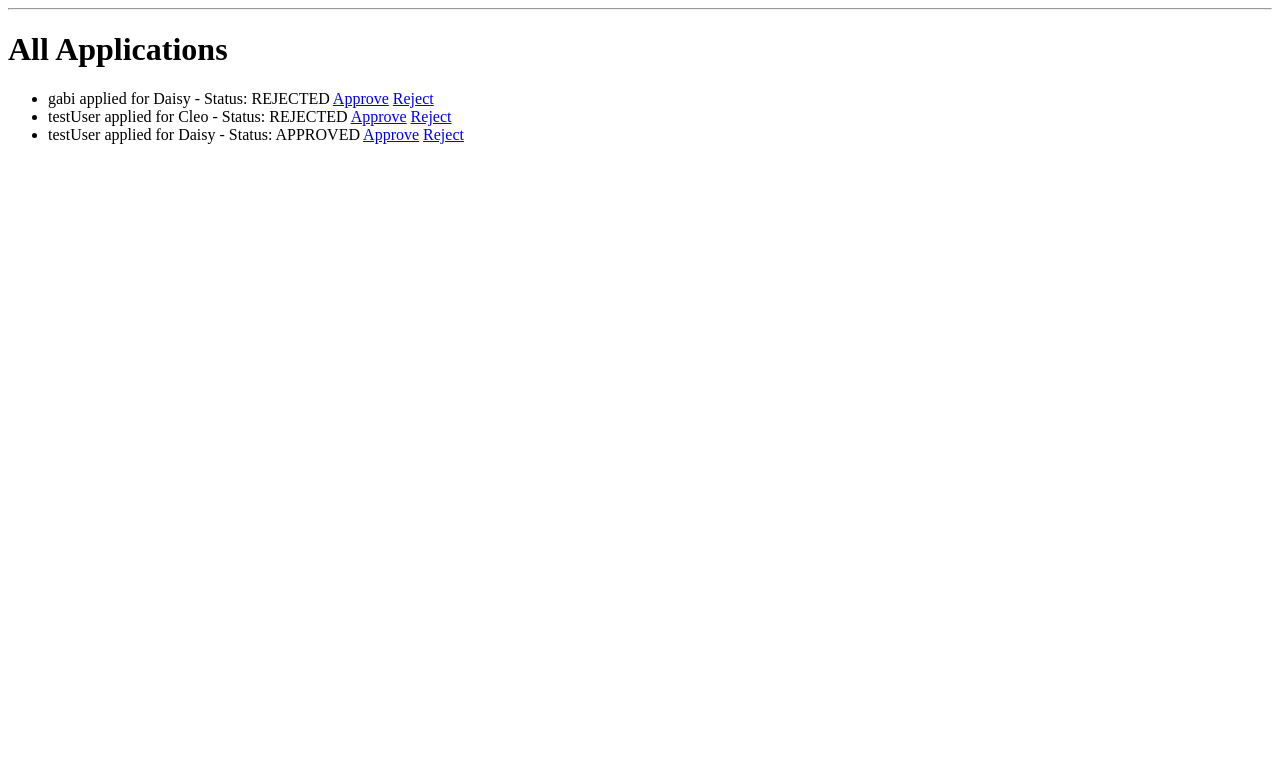
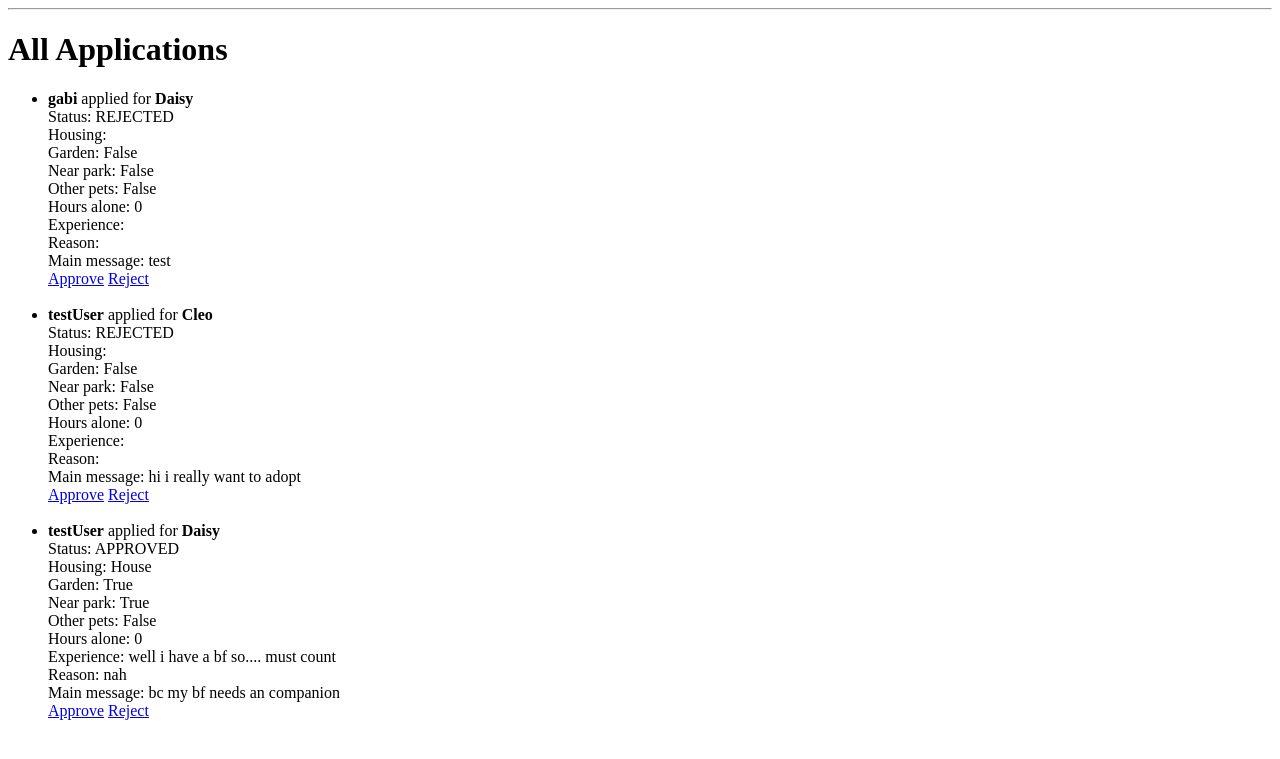
Before and after one commit to GabzStamatov/home4paws, a Django app: page /staff/applications/ in a window 1280 px wide. Shown: the part 26-785 px from the top of the page. Run offline with Django 5.2, Linux system fonts and the light colour scheme; a user stored in the database is signed in; data comes from the database, SQL or seed files in the repository; both versions use the stored data as it was after the commit.

Commit message:
expanded adoption application questions

```diff
--- a/core/models.py
+++ b/core/models.py
@@ -65,6 +65,14 @@ class AdoptionApplication(models.Model):
     pet = models.ForeignKey(Pet, on_delete=models.CASCADE)
 
     application_text = models.TextField()
+    housing_type = models.CharField(max_length=50, blank=True)
+    has_garden = models.BooleanField(default=False)
+    near_park = models.BooleanField(default=False)
+    has_other_pets = models.BooleanField(default=False)
+    pet_experience = models.TextField(blank=True)
+    hours_alone = models.IntegerField(default=0)
+    reason = models.TextField(blank=True)
+
     status = models.CharField(max_length=10, choices=STATUS_CHOICES, default='PENDING')
     created_at = models.DateTimeField(auto_now_add=True)
 
--- a/core/templates/core/my_applications.html
+++ b/core/templates/core/my_applications.html
@@ -1,3 +1,6 @@
+{% extends 'core/base.html' %}
+
+{% block content %}
 <h1>My Applications</h1>
 
 <ul>
@@ -11,3 +14,4 @@
 </ul>
 
 <a href="{% url 'pet_list' %}">Back to pets</a>
+{% endblock %}
--- a/core/templates/core/staff_applications.html
+++ b/core/templates/core/staff_applications.html
@@ -1,19 +1,28 @@
 {% extends 'core/base.html' %}
 
 {% block content %}
-
 <h1>All Applications</h1>
 
 <ul>
     {% for app in applications %}
         <li>
-            {{ app.user.username }} applied for {{ app.pet.name }}
-            - Status: {{ app.status }}
+            <strong>{{ app.user.username }}</strong> applied for <strong>{{ app.pet.name }}</strong><br>
+            Status: {{ app.status }}<br>
+            Housing: {{ app.housing_type }}<br>
+            Garden: {{ app.has_garden }}<br>
+            Near park: {{ app.near_park }}<br>
+            Other pets: {{ app.has_other_pets }}<br>
+            Hours alone: {{ app.hours_alone }}<br>
+            Experience: {{ app.pet_experience }}<br>
+            Reason: {{ app.reason }}<br>
+            Main message: {{ app.application_text }}<br>
 
             <a href="{% url 'approve_application' app.id %}">Approve</a>
             <a href="{% url 'reject_application' app.id %}">Reject</a>
         </li>
+        <br>
+    {% empty %}
+        <li>No applications.</li>
     {% endfor %}
 </ul>
-
 {% endblock %}
--- a/core/views.py
+++ b/core/views.py
@@ -158,6 +158,31 @@ def edit_pet(request, pet_id):
 
 
 @login_required
+def apply_for_pet(request, pet_id):
+    if request.user.profile.role != 'ADOPTER':
+        return HttpResponseForbidden("Only adopters can apply for pets.")
+
+    pet = get_object_or_404(Pet, id=pet_id)
+
+    if request.method == 'POST':
+        AdoptionApplication.objects.create(
+            user=request.user,
+            pet=pet,
+            application_text=request.POST.get('application_text'),
+            housing_type=request.POST.get('housing_type'),
+            has_garden=request.POST.get('has_garden') == 'on',
+            near_park=request.POST.get('near_park') == 'on',
+            has_other_pets=request.POST.get('has_other_pets') == 'on',
+            pet_experience=request.POST.get('pet_experience'),
+            hours_alone=request.POST.get('hours_alone') or 0,
+            reason=request.POST.get('reason'),
+        )
+
+        return redirect('my_applications')
+
+    return render(request, 'core/apply_for_pet.html', {'pet': pet})
+
+@login_required
 def delete_pet(request, pet_id):
     if not is_staff_user(request.user):
         return HttpResponseForbidden("You are not allowed to access this page.")
```
Also changed, not shown: core/templates/core/apply_for_pet.html (+34 -0 lines), core/templates/core/my_favourites.html (+8 -1 lines), core/templates/core/pet_list.html (+8 -7 lines), core/migrations/0007_adoptionapplication_has_garden_and_more.py (added), db.sqlite3.
